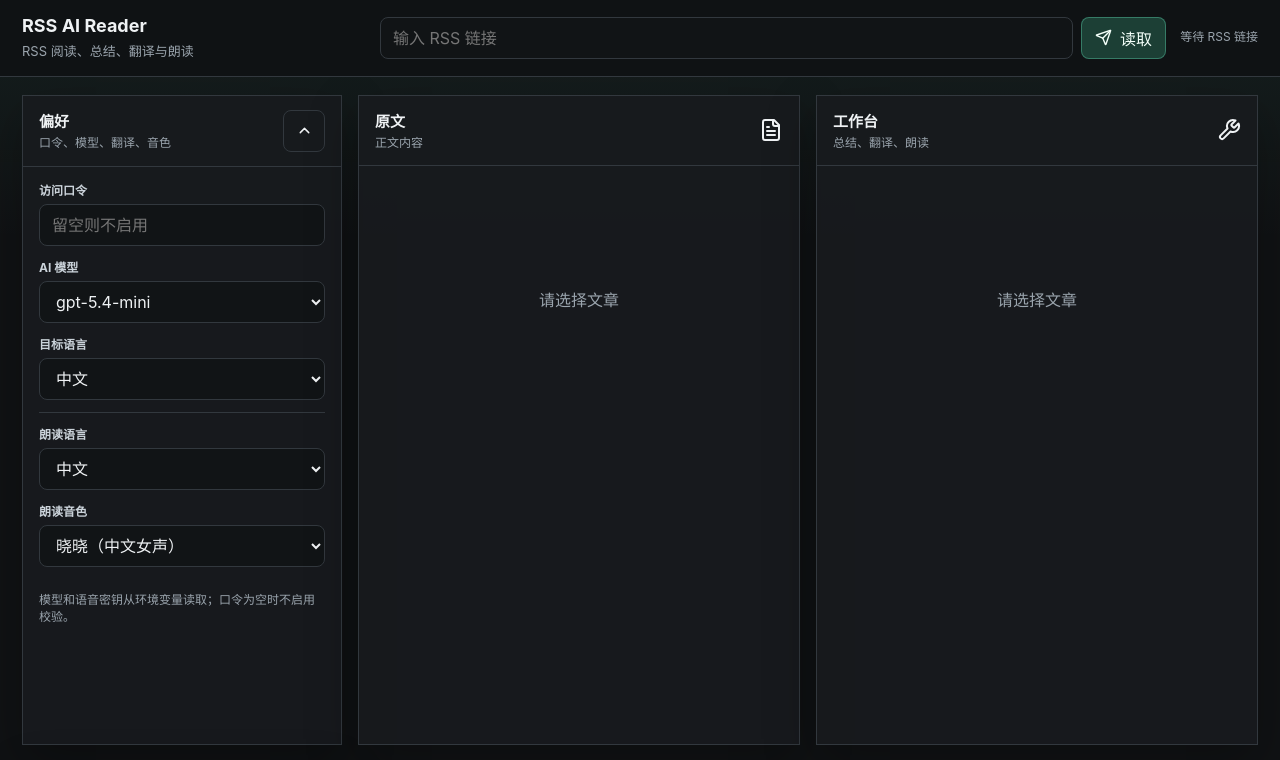
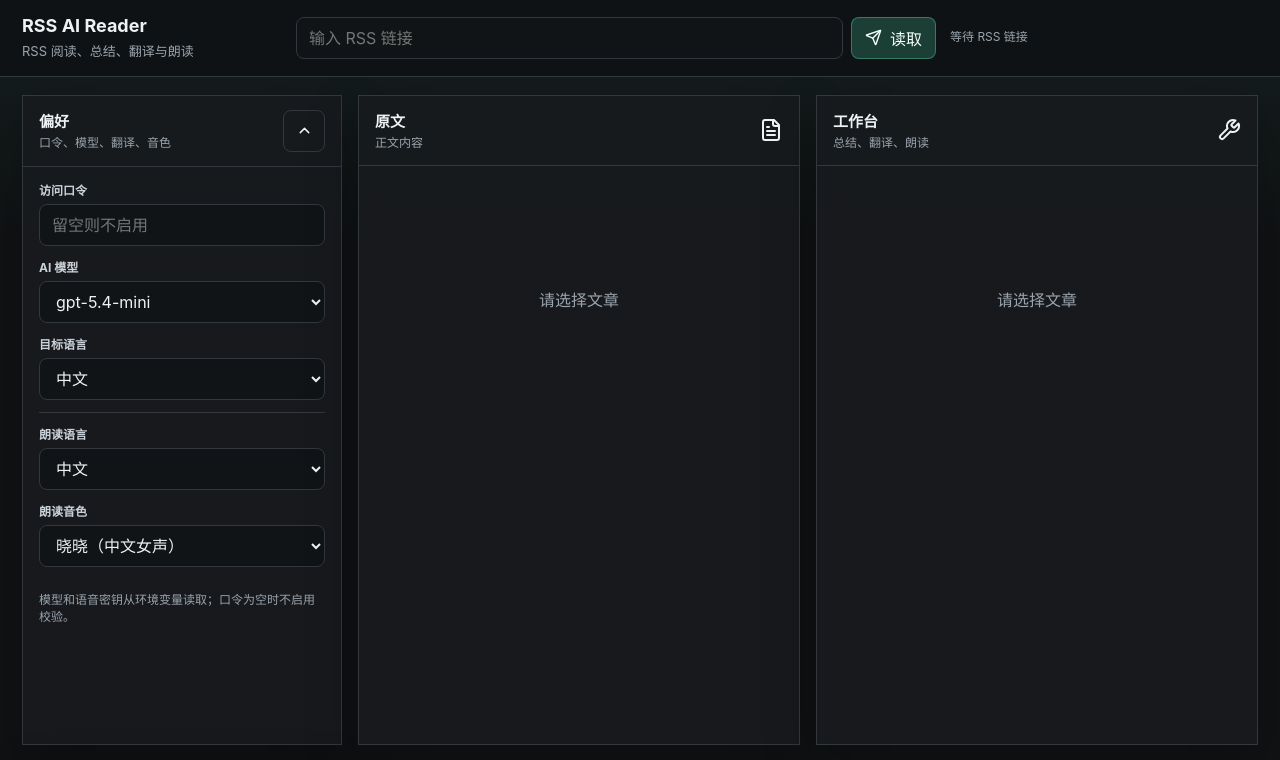
Before and after one commit to deanxizian/rss_web, a Next.js app: page / in a window 1280 px wide. Shown: the top 760 px of the page. Built offline with nearby package versions, Linux system fonts and the light colour scheme.

Commit message:
Stabilize RSS input width

```diff
--- a/app/globals.css
+++ b/app/globals.css
@@ -81,7 +81,7 @@ a {
   margin: 0 auto;
   padding: 16px 22px;
   display: grid;
-  grid-template-columns: minmax(190px, 0.7fr) minmax(280px, 1.6fr) auto;
+  grid-template-columns: minmax(190px, 260px) clamp(640px, 48vw, 860px) minmax(180px, 1fr);
   gap: 14px;
   align-items: center;
 }
@@ -107,6 +107,7 @@ a {
 }
 
 .rss-form {
+  min-width: 0;
   display: grid;
   grid-template-columns: 1fr auto;
   gap: 8px;
@@ -766,7 +767,7 @@ a {
 
 @media (min-width: 1220px) {
   .topbar-inner {
-    grid-template-columns: minmax(190px, 0.7fr) minmax(280px, 1.6fr) auto;
+    grid-template-columns: minmax(190px, 260px) clamp(640px, 48vw, 860px) minmax(180px, 1fr);
   }
 
   .main-grid {
```
